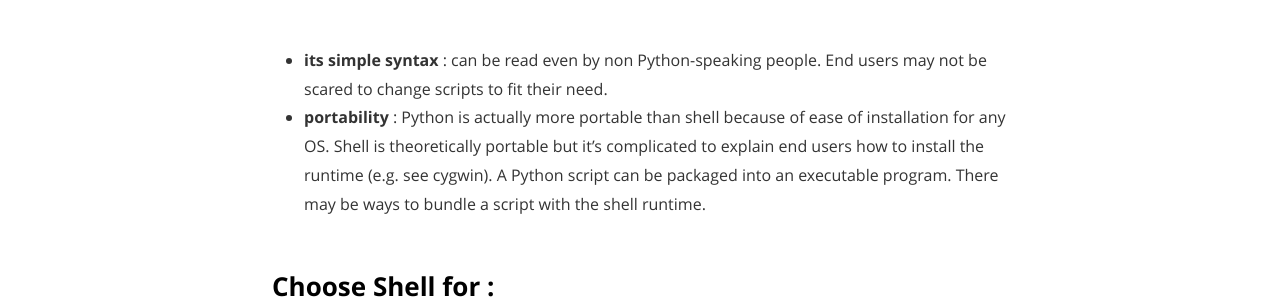
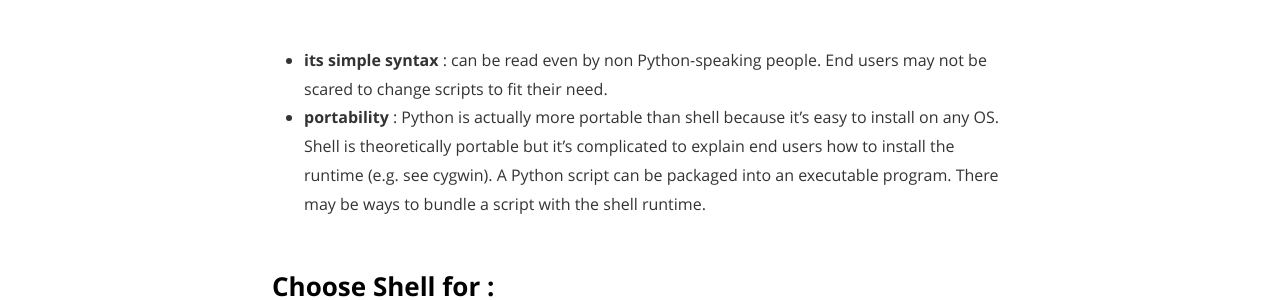
Before and after one commit to nicolabs/nicolabs.net, a Jekyll site: the page built from _posts/2015-11-08-Python-versus-Shell-scripting-from-experience.md, in a window 1280 px wide. Shown: the part 931-1231 px from the top of the page. Built offline with Jekyll 4.4.1, drawn with Linux system fonts in a browser that asks for light colours.

Commit message:
+ dlna + minor fixes (python vs shell)

```diff
--- a/_posts/2015-11-08-Python-versus-Shell-scripting-from-experience.md
+++ b/_posts/2015-11-08-Python-versus-Shell-scripting-from-experience.md
@@ -19,7 +19,7 @@ This could probably apply to other high level script languages* vs shell.
 ## Choose Python for :
 
 - **its simple syntax** : can be read even by non Python-speaking people. End users may not be scared to change scripts to fit their need.
-- **portability** : Python is actually more portable than shell because of ease of installation for any OS. Shell is theoretically portable but it's complicated to explain end users how to install the runtime (e.g. see cygwin). A Python script can be packaged into an executable program. There may be ways to bundle a script with the shell runtime.
+- **portability** : Python is actually more portable than shell because it's easy to install on any OS. Shell is theoretically portable but it's complicated to explain end users how to install the runtime (e.g. see cygwin). A Python script can be packaged into an executable program. There may be ways to bundle a script with the shell runtime.
 
 ## Choose Shell for :
 
```
Also changed, not shown: _drafts/The-perfect-home-media-center.md (+2 -2 lines).
